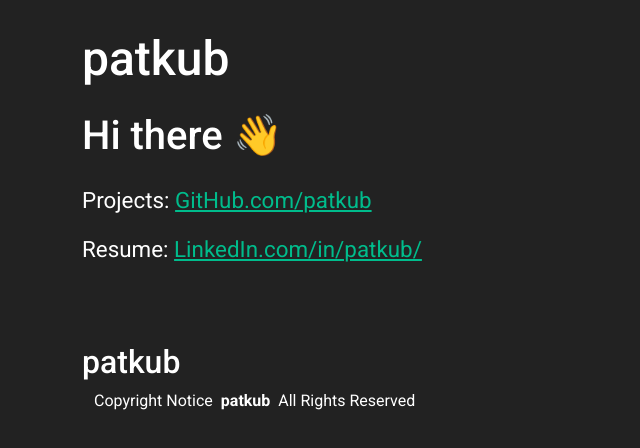
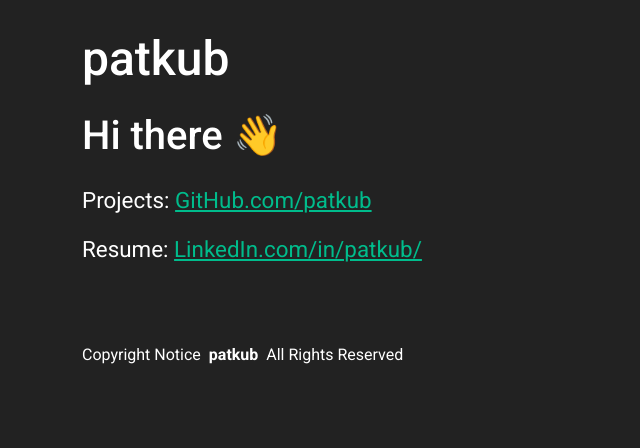
Before and after one commit to patkub/patkub-site, a website: page src/index.html in a window 1280 px wide. Shown: the whole page, without its empty margins (0-640 px from the left). Drawn offline with nearby package versions, Linux system fonts and the light colour scheme; files that its build step writes are made by us from their sources.

Commit message:
update footer

```diff
--- a/src/index.html
+++ b/src/index.html
@@ -57,11 +57,7 @@
   <!-- Footer -->
   <footer id="footer" class="footer dark-background">
     <div class="container">
-      <h3>patkub</h3>
-
-      <div class="container">
-        <span>Copyright Notice</span> <strong class="px-1">patkub</strong> <span>All Rights Reserved</span>
-      </div>
+      <span>Copyright Notice</span> <strong class="px-1">patkub</strong> <span>All Rights Reserved</span>
     </div>
   </footer>
   <!-- /Footer -->
```
